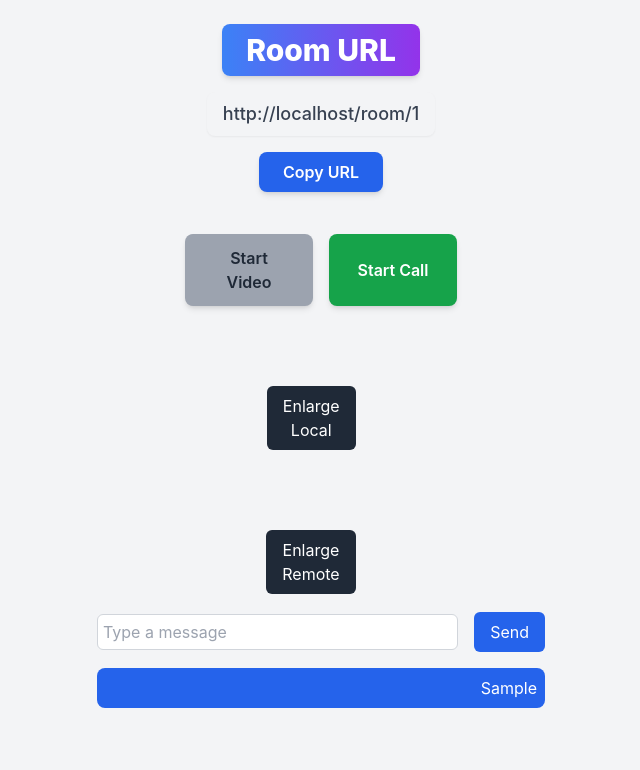
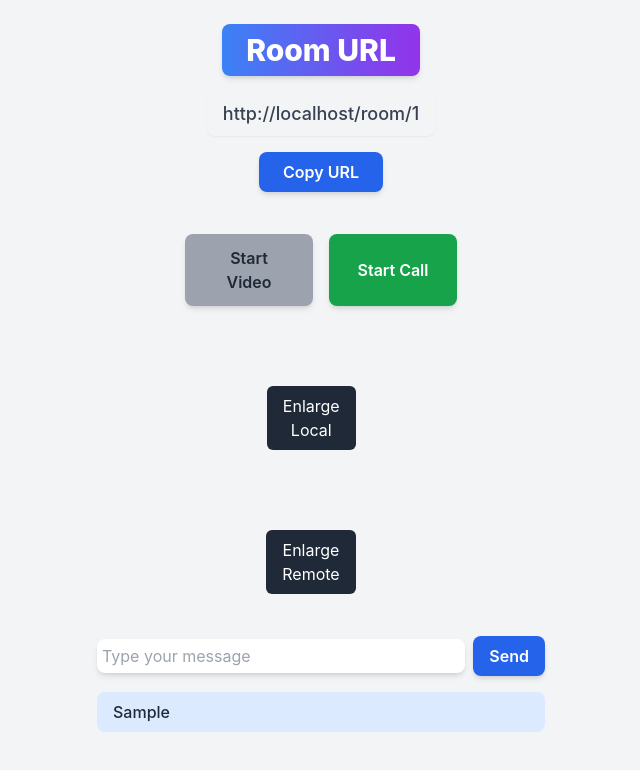
Before and after one commit to alimirhashimli1/video-call-app, a React (Vite) app in the folder frontend/: page /room/1 in a window 1280 px wide. Both pictures are taken after typing "Sample" into the empty fields and a click on the button "Send". Shown: the top 770 px of the page, without its empty margins (319-959 px from the left). Built offline with nearby package versions, Linux system fonts and the light colour scheme; no server answers.

Commit message:
changed style

```diff
--- a/frontend/src/Room.tsx
+++ b/frontend/src/Room.tsx
@@ -3,7 +3,6 @@ import { useParams } from "react-router-dom";
 import { socket } from "./socket/socket";
 
 const iceServers = [{ urls: "stun:stun.l.google.com:19302" }];
-
 
 const Room: React.FC = () => {
   const [messages, setMessages] = useState<
@@ -19,11 +18,9 @@ const Room: React.FC = () => {
   const [isLocalVideoEnlarged, setIsLocalVideoEnlarged] = useState(false);
   const [isRemoteVideoEnlarged, setIsRemoteVideoEnlarged] = useState(false);
 
-
   const { roomId } = useParams<{ roomId: string }>();
 
   const roomUrl = roomId ? `${window.location.origin}/room/${roomId}` : "";
-
 
   useEffect(() => {
     socket.emit("joinRoom", roomId);
@@ -137,7 +134,6 @@ const Room: React.FC = () => {
     }
   };
 
-
   return (
     <div className="h-screen bg-gray-100 flex flex-col items-center p-6">
       <div className="relative flex flex-col items-center mb-8 w-full max-w-md">
@@ -223,17 +219,17 @@ const Room: React.FC = () => {
       </div>
 
       <div className="w-full max-w-md">
-        <div className="flex items-center space-x-4">
+        <div className="flex items-center space-x-2 mt-6">
           <input
             type="text"
+            className="w-full p-2 text-gray-800 rounded-lg shadow-md"
+            placeholder="Type your message"
             value={messageInput}
             onChange={(e) => setMessageInput(e.target.value)}
-            className="w-full p-2 border border-gray-300 rounded-md"
-            placeholder="Type a message"
           />
           <button
             onClick={sendMessage}
-            className="px-4 py-2 bg-blue-600 text-white rounded-md hover:bg-blue-700"
+            className="px-4 py-2 bg-blue-600 text-white font-semibold rounded-lg shadow-md hover:bg-blue-700 transition duration-300"
           >
             Send
           </button>
@@ -242,10 +238,8 @@ const Room: React.FC = () => {
           {messages.map((msg, idx) => (
             <div
               key={idx}
-              className={`p-2 rounded-lg ${
-                msg.sender === "self"
-                  ? "bg-blue-600 text-white text-right"
-                  : "bg-gray-300 text-black"
+              className={`text-gray-800 font-medium px-4 py-2 rounded-lg ${
+                msg.sender === "self" ? "bg-blue-100" : "bg-gray-200"
               }`}
             >
               {msg.text}
@@ -255,7 +249,6 @@ const Room: React.FC = () => {
       </div>
     </div>
   );
-
 };
 
 export default Room;
```
